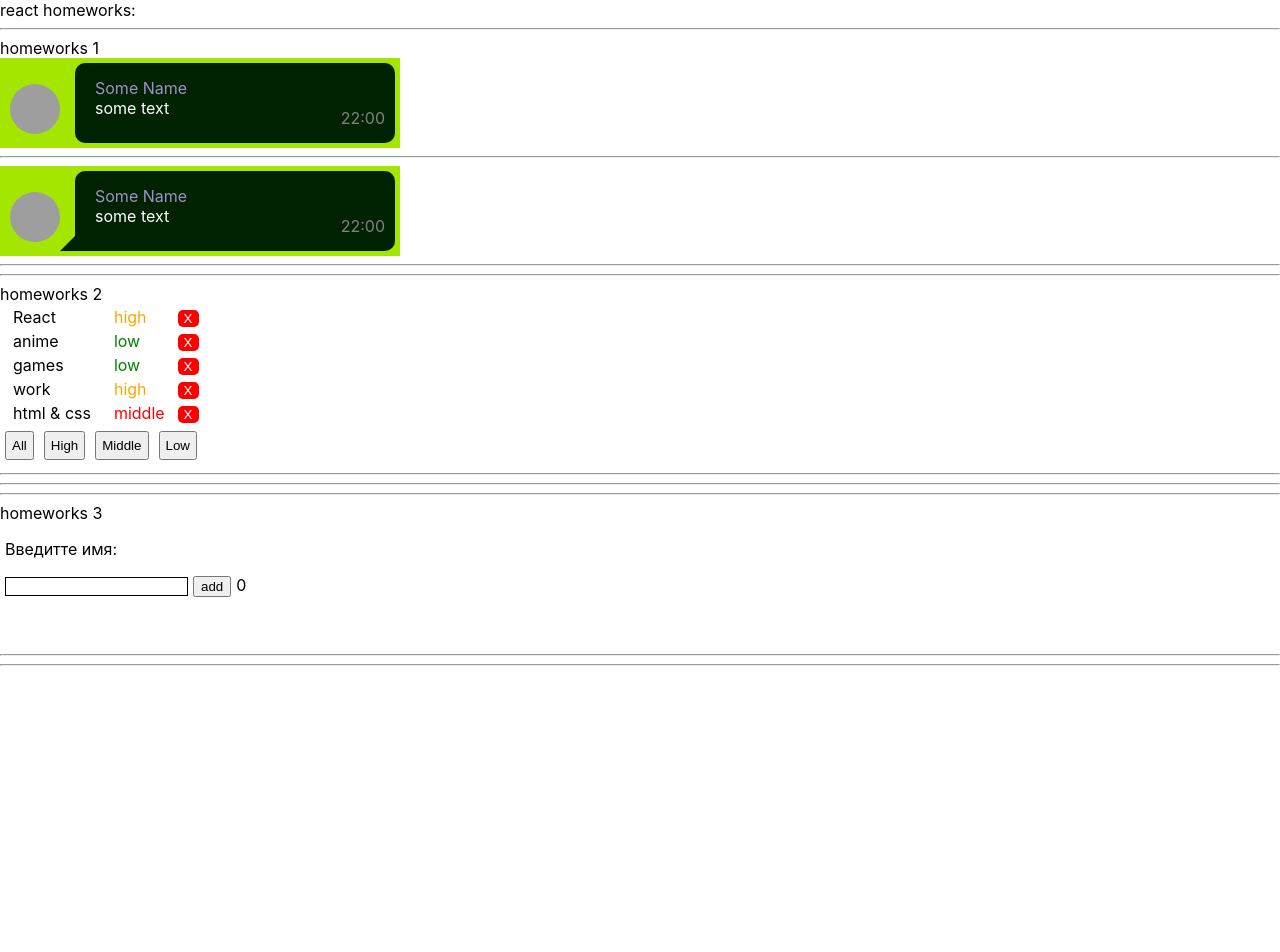
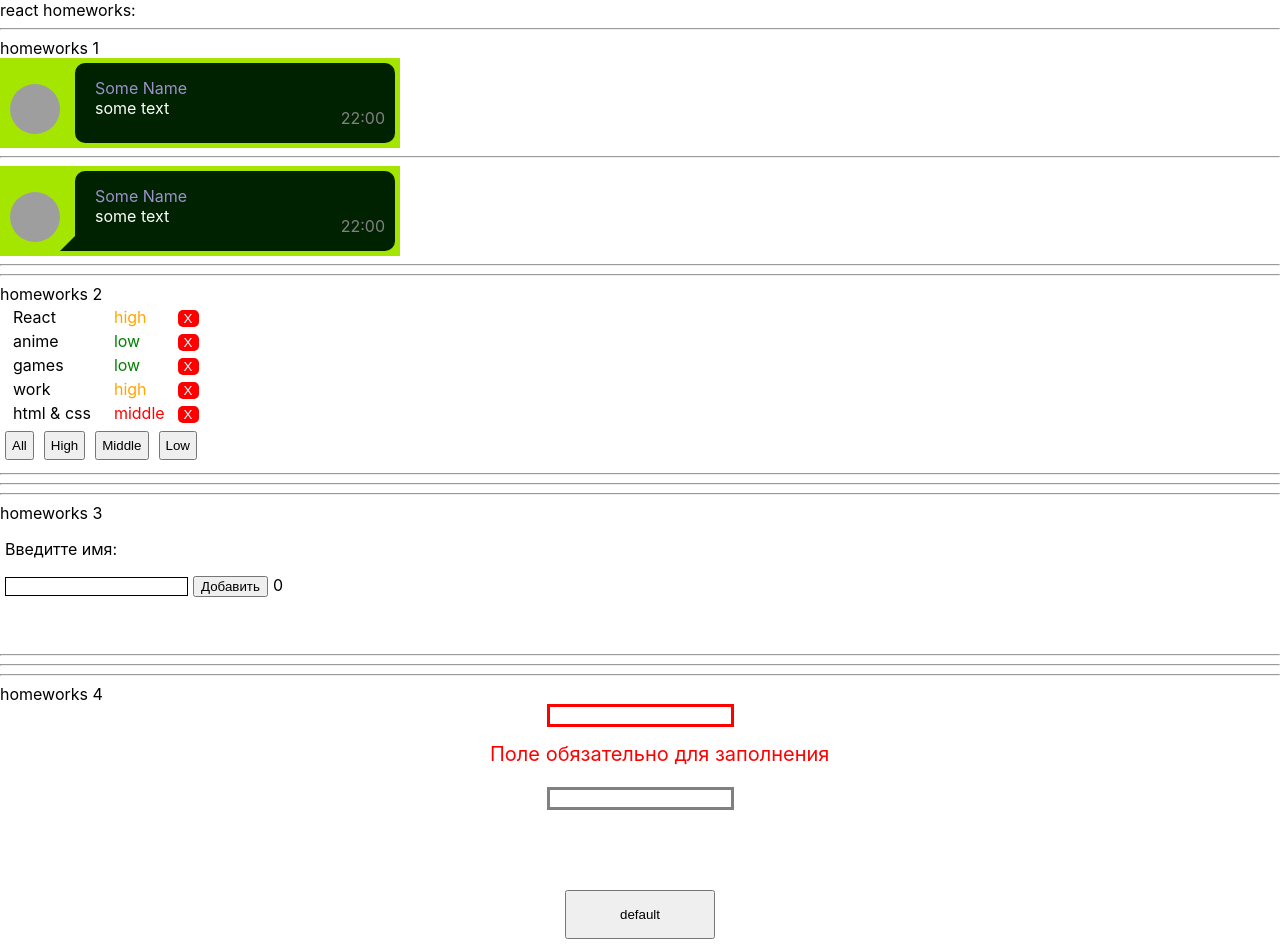
Before and after one commit to Crash2022/Samurai-Homeworks, a React (Create React App) app: page / in a window 1280 px wide. Shown: the top 952 px of the page. Before the commit the page ends 800 px from the top, so only its background shows below. Built offline with nearby package versions, Linux system fonts and the light colour scheme; grey boxes are pictures that could not be loaded.

Commit message:
hw4 half done

```diff
--- a/src/p1-main/m1-ui/u1-app/App.tsx
+++ b/src/p1-main/m1-ui/u1-app/App.tsx
@@ -3,6 +3,7 @@ import s from './App.module.css'
 import HW1 from '../../../p2-homeworks/h1/HW1'
 import HW2 from '../../../p2-homeworks/h2/HW2'
 import HW3 from '../../../p2-homeworks/h3/HW3'
+import HW4 from '../../../p2-homeworks/h4/HW4'
 
 function App() {
     return (
@@ -11,7 +12,7 @@ function App() {
             <HW1/>
             <HW2/>
             <HW3/>
-            {/*<HW4/>*/}
+            <HW4/>
             {/*<HW5/>*/}
 
         </div>
--- a/src/p2-homeworks/h3/Greeting.tsx
+++ b/src/p2-homeworks/h3/Greeting.tsx
@@ -21,7 +21,7 @@ const Greeting: React.FC<GreetingPropsType> = (
         <div className={s.someClass}>
             <p>Введитте имя:</p>
             <input value={name} onChange={setNameCallback} className={inputClass} onKeyDown={pressEnterKey}/>
-            <button onClick={addUser} className={s.buttonClass}>add</button>
+            <button onClick={addUser} className={s.buttonClass}>Добавить</button>
             <span>{totalUsers}</span>
             <p className={s.spanError}>{error}</p>
         </div>
--- a/src/p2-homeworks/h4/HW4.module.css
+++ b/src/p2-homeworks/h4/HW4.module.css
@@ -1,5 +1,8 @@
 .blue {
-    border-bottom: 5px solid blue;
+    /*border-bottom: 5px solid blue;*/
+    margin-bottom: 10px;
+    /*height: 30px;*/
+    border: 3px solid gray;
 }
 
 .column {
@@ -9,5 +12,9 @@
 }
 
 .testSpanError {
-    color: blue;
+    position: absolute;
+    /*color: blue;*/
+    font-size: 20px;
+    /*height: 10px;*/
+    display: inline-block;
 }
--- a/src/p2-homeworks/h4/HW4.tsx
+++ b/src/p2-homeworks/h4/HW4.tsx
@@ -6,13 +6,14 @@ import SuperCheckbox from './common/c3-SuperCheckbox/SuperCheckbox'
 
 function HW4() {
     const [text, setText] = useState<string>('')
-    const error = text ? '' : 'error'
+    const error = text ? '' : 'Поле обязательно для заполнения'
 
     const showAlert = () => {
         if (error) {
-            alert('введите текст...')
+            alert('Не трогай код!')
         } else {
             alert(text) // если нет ошибки показать текст
+            setText('')
         }
     }
 
@@ -30,11 +31,11 @@ function HW4() {
                     onChangeText={setText}
                     onEnter={showAlert}
                     error={error}
-                    // spanClassName={s.testSpanError}
+                    spanClassName={s.testSpanError}
                 />
 
                 <SuperInputText
-                    className={s.blue} // проверьте, рабоет ли смешивание классов
+                    className={s.blue} // проверьте, работает ли смешивание классов
                 />
 
                 {/*----------------------------------------------------*/}
--- a/src/p2-homeworks/h4/common/c1-SuperInputText/SuperInputText.module.css
+++ b/src/p2-homeworks/h4/common/c1-SuperInputText/SuperInputText.module.css
@@ -3,10 +3,31 @@
 }
 
 .errorInput {
-    border: 3px solid lime;
-    background: red;
+    border: 3px solid red;
+    /*background: red;*/
+}
+/*.errorInput:focus {
+    border: none;
+}*/
+
+.errorInput:focus {
+    /*border: 5px solid gold;*/
 }
 
 .error {
     color: red;
+    height: 20px;
 }
+
+.testSpanError {
+    /*height: 20px;*/
+}
+
+.emptyDiv {
+    position: relative;
+    padding: 30px 0;
+    width: 100%;
+    text-align: center;
+    bottom: 15px;
+    left: -150px;
+}
--- a/src/p2-homeworks/h4/common/c1-SuperInputText/SuperInputText.tsx
+++ b/src/p2-homeworks/h4/common/c1-SuperInputText/SuperInputText.tsx
@@ -38,6 +38,7 @@ const SuperInputText: React.FC<SuperInputTextPropsType> = (
         && onEnter() // то вызвать его
     }
 
+    //const finalSpanClassName = `${s.error}`
     const finalSpanClassName = `${s.error} ${spanClassName ? spanClassName : ''}`
     const finalInputClassName = `${s.errorInput} ${className}` // need to fix with (?:) and s.superInput
 
@@ -51,7 +52,8 @@ const SuperInputText: React.FC<SuperInputTextPropsType> = (
 
                 {...restProps} // отдаём инпуту остальные пропсы если они есть (value например там внутри)
             />
-            {error && <span className={finalSpanClassName}>{error}</span>}
+            <div className={s.emptyDiv}>{error && <span className={finalSpanClassName}>{error}</span>}</div>
+
         </>
     )
 }
--- a/src/p2-homeworks/h4/common/c2-SuperButton/SuperButton.module.css
+++ b/src/p2-homeworks/h4/common/c2-SuperButton/SuperButton.module.css
@@ -1,7 +1,13 @@
 .default {
-
+    margin: 10px;
+    padding: 15px;
+    min-width: 150px;
 }
 
 .red {
     background: red;
+    margin: 10px;
+    color: white;
+    padding: 15px;
+    min-width: 150px;
 }
```
